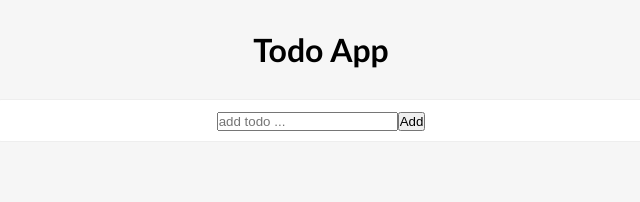
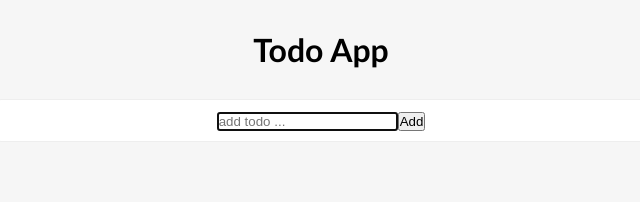
Before and after one commit to meysamminoo/todo-app, a React (Create React App) app: page / in a window 1280 px wide. Shown: the top 202 px of the page, without its empty margins (319-959 px from the left). Built offline with nearby package versions, Linux system fonts and the light colour scheme.

Commit message:
focus on input

```diff
--- a/src/components/TodoForm.js
+++ b/src/components/TodoForm.js
@@ -1,7 +1,13 @@
-import { useState } from "react";
+import { useEffect, useRef, useState } from "react";
 
 const TodoForm = (props) => {
   const [input, setInput] = useState("");
+
+  const inputRef = useRef(null);
+
+  useEffect(() => {
+    inputRef.current.focus();
+  }, []);
 
   const changeHandler = (e) => {
     setInput(e.target.value);
@@ -27,6 +33,7 @@ const TodoForm = (props) => {
             value={input}
             onChange={changeHandler}
             placeholder="update todo ..."
+            ref={inputRef}
           />
           <button type="submit">Update</button>
         </>
@@ -37,6 +44,7 @@ const TodoForm = (props) => {
             value={input}
             onChange={changeHandler}
             placeholder="add todo ..."
+            ref={inputRef}
           />
           <button type="submit">Add</button>
         </>
```
